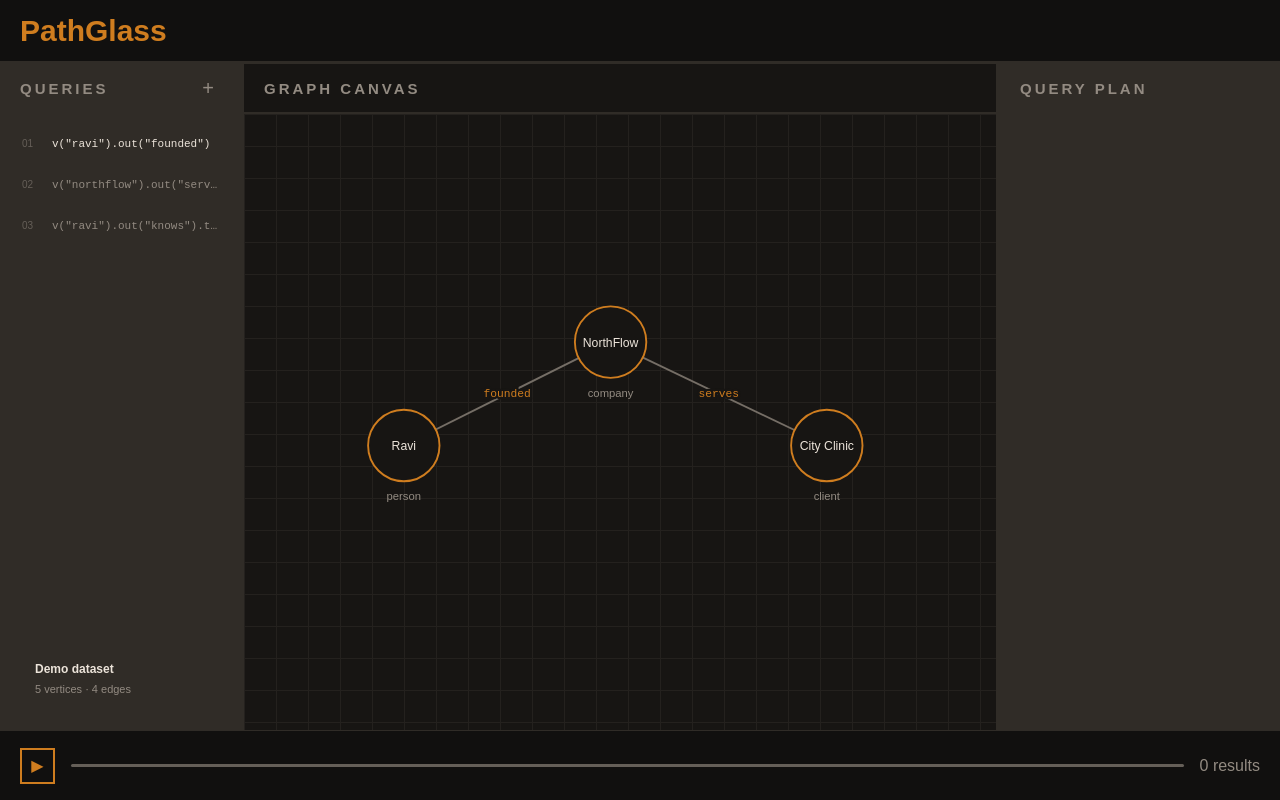
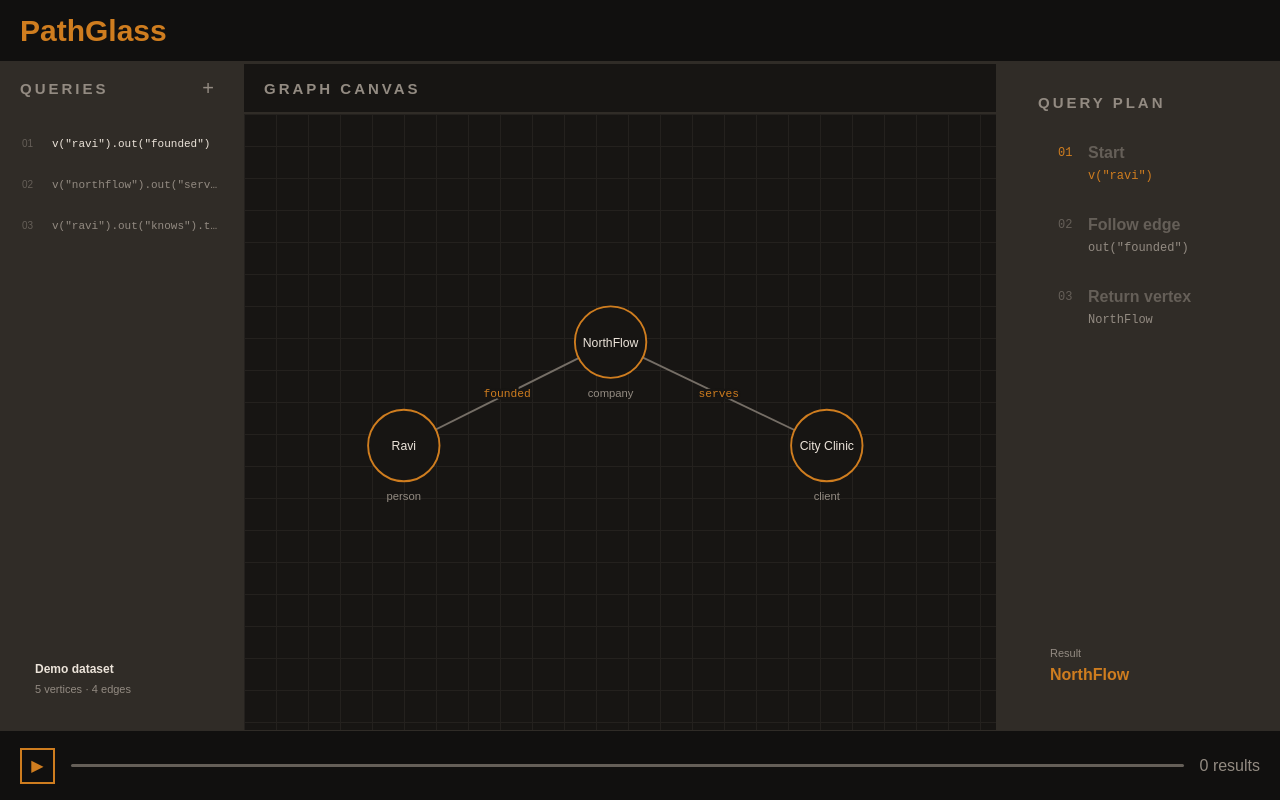
Before and after one commit to ravisharma-09/Pathglass, a React (Vite) app in the folder app/: page / in a window 1280 px wide. Built offline with nearby package versions, Linux system fonts and the light colour scheme.

Commit message:
added query plan panel

```diff
--- a/app/src/App.css
+++ b/app/src/App.css
@@ -192,3 +192,57 @@ main > footer button:hover{
   stroke-width: 5px;
   paint-order: stroke;
 }
+.workspace >aside {
+  background: var(--panel--soft);
+}
+.workspace >aside:last-child{
+  display: flex;
+  flex-direction: column;
+
+}
+.workspace > aside:last-child {
+  margin: 0;
+  padding: 14px 18px;
+  list-style: none;
+}
+.workspace > aside:last-child li {
+  display: grid ;
+  grid-template-columns: 30px 1fr;
+  min-height: 72px;
+  color: var(--faint);
+}
+
+.workspace >aside:last-child li>span{
+  padding-top: 2px;
+  font-family: monospace;
+  font-size: 12px;
+}
+.workspace > aside:last-child li > div{
+  display: grid ;
+  align-content: start;
+  gap: 7px;
+  padding-bottom: 17px;
+  border-bottom: 1px solid var(--border);
+}
+.workspace >aside:last-child li code {
+  color: var(--muted);
+  font-size: 12px;
+}
+.workspace >aside:last-child .current > span,
+.workspace >aside:last-child .current code {
+  color: var(--orange);
+}
+.result {
+  display: grid;
+  gap: 7px;
+  margin: auto 18px 18px;
+  padding: 14px;
+  border-top: 1px solid var(--border);
+}
+.result small{
+  color: var(--muted);
+  font-size: 11px;
+}
+.result strong{
+  color: var(--orange);
+}
--- a/app/src/App.tsx
+++ b/app/src/App.tsx
@@ -6,6 +6,11 @@ const savedQueries = [
   'v("northflow").out("serves")',
   'v("ravi").out("knows").take(2)',
 
+];
+const planSteps = [
+  { title: "Start", code:'v("ravi")'},
+  { title: "Follow edge", code: 'out("founded")'},
+  { title: "Return vertex", code: "NorthFlow"},
 ];
 
 function App() {
@@ -49,6 +54,25 @@ function App() {
         </section>
         <aside>
           <h2>Query Plan</h2>
+          <ol>
+            {planSteps.map((step,index)=>(
+              <li
+              className={index === 0 ? "current" : undefined}
+              key={step.title}
+              >
+                <span>0{index + 1}</span>
+
+                <div>
+                  <strong>{step.title}</strong>
+                  <code>{step.code}</code>
+                </div>
+              </li>
+            ))}
+          </ol>
+          <div className="result">
+            <small>Result</small>
+            <strong>NorthFlow</strong>
+          </div>
         </aside>
       </section>
       <footer>
```
